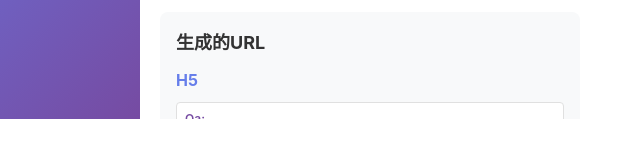
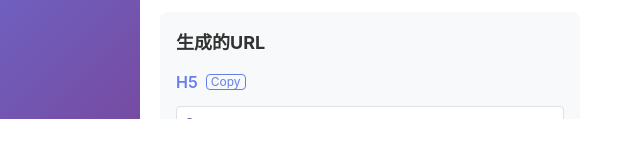
Before and after one commit to coderwang/url-generator, a React app: page / in a window 1280 px wide. Both pictures are taken after a click on the button "OK - 生成URL". Shown: the part 381-538 px from the top of the page, without its empty margins (0-643 px from the left). Built offline with nearby package versions, Linux system fonts and the light colour scheme.

Commit message:
feat: copy to clipboard

```diff
--- a/src/components/Generate.css
+++ b/src/components/Generate.css
@@ -46,7 +46,7 @@
   border-color: #667eea;
 }
 
-.generate-btn {
+.main-action-btn {
   width: 100%;
   padding: 12px;
   background: linear-gradient(135deg, #667eea 0%, #764ba2 100%);
@@ -60,12 +60,12 @@
   margin-bottom: 24px;
 }
 
-.generate-btn:hover {
+.main-action-btn:hover {
   transform: translateY(-2px);
   box-shadow: 0 4px 12px rgba(102, 126, 234, 0.4);
 }
 
-.generate-btn:active {
+.main-action-btn:active {
   transform: translateY(0);
 }
 
@@ -73,6 +73,7 @@
   background: #f8f9fa;
   border-radius: 8px;
   padding: 16px;
+  margin-bottom: 24px;
 }
 
 .result-container h3 {
@@ -89,10 +90,30 @@
   margin-bottom: 0;
 }
 
-.result-section h4 {
+.result-section .platform-container {
+  display: flex;
+  justify-content: flex-start;
+  align-items: center;
+  gap: 8px;
+  margin-bottom: 12px;
+}
+
+.result-section .platform-container .platform-name {
   font-size: 16px;
+  font-weight: 600;
   color: #667eea;
-  margin-bottom: 12px;
+  line-height: 24px;
+}
+
+.result-section .platform-container .copy-platform-btn {
+  height: 16px;
+  padding: 0 4px;
+  font-size: 12px;
+  color: #667eea;
+  line-height: 14px;
+  border: 1px solid #667eea;
+  border-radius: 4px;
+  cursor: pointer;
 }
 
 .url-list {
@@ -109,6 +130,13 @@
   background: white;
   border-radius: 4px;
   border: 1px solid #e0e0e0;
+  user-select: none;
+  cursor: pointer;
+  transition: background 0.2s;
+}
+
+.url-item:hover {
+  background: #f0f0f0;
 }
 
 .env-label {
@@ -121,5 +149,5 @@
   font-size: 13px;
   color: #333;
   word-break: break-all;
-  font-family: 'Courier New', monospace;
+  font-family: "Courier New", monospace;
 }
--- a/src/components/Generate.tsx
+++ b/src/components/Generate.tsx
@@ -1,26 +1,28 @@
-import React, { useState, useEffect } from 'react';
-import { AllOriginConfig, PathConfig, Platform, Environment } from '../types';
-import './Generate.css';
-import { toast } from 'sonner';
+import React, { useEffect, useState } from "react";
+import { toast } from "sonner";
+import { AllOriginConfig, Environment, PathConfig, Platform } from "../types";
+import "./Generate.css";
 
 const Generate: React.FC = () => {
   const [originConfig, setOriginConfig] = useState<AllOriginConfig>({
-    H5: { Qa: '', Pre: '', Prod: '' },
-    PC: { Qa: '', Pre: '', Prod: '' },
-    App: { Qa: '', Pre: '', Prod: '' },
+    H5: { Qa: "", Pre: "", Prod: "" },
+    PC: { Qa: "", Pre: "", Prod: "" },
+    App: { Qa: "", Pre: "", Prod: "" },
   });
 
   const [pathConfig, setPathConfig] = useState<PathConfig>({
-    H5: '',
-    PC: '',
-    App: '',
+    H5: "",
+    PC: "",
+    App: "",
   });
 
-  const [generatedUrls, setGeneratedUrls] = useState<AllOriginConfig | null>(null);
+  const [generatedUrls, setGeneratedUrls] = useState<AllOriginConfig | null>(
+    null
+  );
 
   // 加载Origin配置和Pathname配置
   useEffect(() => {
-    chrome.storage.local.get(['originConfig', 'pathConfig'], (result) => {
+    chrome.storage.local.get(["originConfig", "pathConfig"], (result) => {
       if (result.originConfig) {
         setOriginConfig(result.originConfig);
       }
@@ -42,17 +44,17 @@ const Generate: React.FC = () => {
   const generateUrls = () => {
     // 保存pathname配置到Chrome Storage
     chrome.storage.local.set({ pathConfig }, () => {
-      console.log('Pathname配置已保存');
+      console.log("Pathname配置已保存");
     });
 
     const result: AllOriginConfig = {
-      H5: { Qa: '', Pre: '', Prod: '' },
-      PC: { Qa: '', Pre: '', Prod: '' },
-      App: { Qa: '', Pre: '', Prod: '' },
+      H5: { Qa: "", Pre: "", Prod: "" },
+      PC: { Qa: "", Pre: "", Prod: "" },
+      App: { Qa: "", Pre: "", Prod: "" },
     };
 
-    const platforms: Platform[] = ['H5', 'PC', 'App'];
-    const environments: Environment[] = ['Qa', 'Pre', 'Prod'];
+    const platforms: Platform[] = ["H5", "PC", "App"];
+    const environments: Environment[] = ["Qa", "Pre", "Prod"];
 
     platforms.forEach((platform) => {
       environments.forEach((env) => {
@@ -61,9 +63,11 @@ const Generate: React.FC = () => {
 
         if (origin && pathname) {
           // 移除origin末尾的斜杠（如果有）
-          const cleanOrigin = origin.replace(/\/$/, '');
+          const cleanOrigin = origin.replace(/\/$/, "");
           // 确保pathname以斜杠开头
-          const cleanPathname = pathname.startsWith('/') ? pathname : `/${pathname}`;
+          const cleanPathname = pathname.startsWith("/")
+            ? pathname
+            : `/${pathname}`;
           result[platform][env] = `${cleanOrigin}${cleanPathname}`;
         } else if (origin) {
           result[platform][env] = origin;
@@ -72,16 +76,42 @@ const Generate: React.FC = () => {
     });
 
     setGeneratedUrls(result);
-    toast.success('URL生成成功！');
+    toast.success("URL生成成功！");
   };
 
-  const platforms: Platform[] = ['H5', 'PC', 'App'];
-  const environments: Environment[] = ['Qa', 'Pre', 'Prod'];
+  const platforms: Platform[] = ["H5", "PC", "App"];
+  const environments: Environment[] = ["Qa", "Pre", "Prod"];
   const placeholder = {
-    H5: '例如: /scan',
-    PC: '例如: /recommend',
-    App: '例如: /openwith?type=openGeekF1',
+    H5: "例如: /scan",
+    PC: "例如: /recommend",
+    App: "例如: /openwith?type=openGeekF1",
+  };
+
+  const copyUrls = () => {
+    if (generatedUrls) {
+      let urls = "";
+      environments.forEach((env) => {
+        urls += `${env}\n`;
+        platforms.forEach((platform) => {
+          urls += `${platform}: ${generatedUrls[platform][env]}\n`;
+        });
+        urls += "\n";
+      });
+      navigator.clipboard.writeText(urls);
+      toast.success("URL已复制到剪贴板！");
     }
+  };
+
+  const copyPlatformUrls = (platform: Platform) => {
+    if (generatedUrls) {
+      let urls = `${platform}\n`;
+      Object.entries(generatedUrls[platform]).forEach(([env, url]) => {
+        urls += `${env}: ${url}\n`;
+      });
+      navigator.clipboard.writeText(urls);
+      toast.success("URL已复制到剪贴板！");
+    }
+  };
 
   return (
     <div className="generate-container">
@@ -102,22 +132,44 @@ const Generate: React.FC = () => {
         ))}
       </div>
 
-      <button className="generate-btn" onClick={generateUrls}>
+      <button className="main-action-btn" onClick={generateUrls}>
         OK - 生成URL
       </button>
 
       {generatedUrls && (
+        <>
           <div className="result-container">
             <h3>生成的URL</h3>
             {platforms.map((platform) => (
               <div key={platform} className="result-section">
-              <h4>{platform}</h4>
+                <div className="platform-container">
+                  <div className="platform-name">{platform}</div>
+                  <div
+                    className="copy-platform-btn"
+                    onClick={() => {
+                      copyPlatformUrls(platform);
+                    }}
+                  >
+                    Copy
+                  </div>
+                </div>
                 <div className="url-list">
                   {environments.map((env) => (
-                  <div key={env} className="url-item">
+                    <div
+                      key={env}
+                      className="url-item"
+                      onClick={() => {
+                        if (generatedUrls[platform][env]) {
+                          navigator.clipboard.writeText(
+                            generatedUrls[platform][env]
+                          );
+                          toast.success("URL已复制到剪贴板！");
+                        }
+                      }}
+                    >
                       <span className="env-label">{env}:</span>
                       <div className="url-value">
-                      {generatedUrls[platform][env] || '未配置'}
+                        {generatedUrls[platform][env] || "未配置"}
                       </div>
                     </div>
                   ))}
@@ -125,6 +177,10 @@ const Generate: React.FC = () => {
               </div>
             ))}
           </div>
+          <button className="main-action-btn" onClick={copyUrls}>
+            Copy All URLs
+          </button>
+        </>
       )}
     </div>
   );
```
Lines whose indentation alone changed are shown as unchanged.
